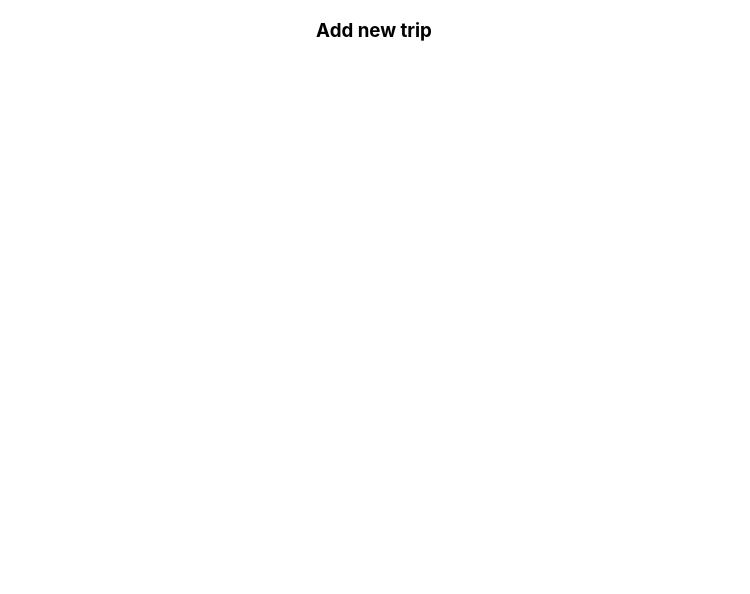
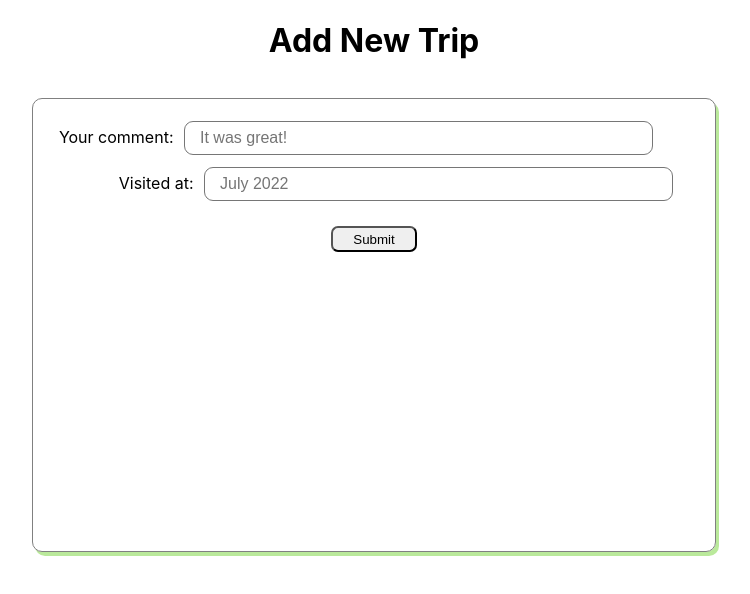
Before and after one commit to shnatya/park-search, a React (Create React App) app in the folder client/: page /add-new-trip in a window 1280 px wide. Shown: the top 594 px of the page, without its empty margins (266-1016 px from the left). Built offline with nearby package versions, Linux system fonts and the light colour scheme; no server answers.

Commit message:
Add New Trip Form, still work

```diff
--- a/client/src/App.css
+++ b/client/src/App.css
@@ -49,6 +49,11 @@
   position: relative;
 }
 
+.div-input-order {
+  float: right;
+  margin-right: 20px;
+}
+
 .errors {
   display: inline-block;
   text-align: left;
@@ -81,6 +86,30 @@
 
 .input {
   margin:5px;
+}
+
+.input-trip{
+  border-style: solid;
+  border-width: 1px;
+  border-radius: 9px;
+  height: 30px;
+  width: 450px;
+  text-align: left;
+  margin: 6px;
+  font-size: 16px;
+  padding-left: 15px;
+}
+
+.new-trip-form {
+  text-align: center;
+  border: grey solid 1px;
+  padding: 1rem;
+  width: 650px;
+  height: 420px;
+  display: inline-grid;
+  margin: 1rem 2rem;
+  box-shadow: 3px 4px #bae99b;
+  border-radius: 10px;
 }
 
 .read-more {
--- a/client/src/App.js
+++ b/client/src/App.js
@@ -113,7 +113,7 @@ function App() {
                     handleAddTrip={handleAddTrip}/> } />
             <Route path="/read-more" element={<ReadMore facility={readAboutThisFacility}/>}/>
             <Route path="/trips" element={<MyTrips />}/>
-            <Route path="/add-new-trip" element={<NewFormTrip facility={wantToAddFacilityToTrips}/>}/>
+            <Route path="/add-new-trip" element={<NewFormTrip user={user} facility={wantToAddFacilityToTrips}/>}/>
             <Route path="/" element={<Intro />} />
             <Route path="*" element={<Intro />} />
         </Routes>
--- a/client/src/Trips/NewFormTrip.js
+++ b/client/src/Trips/NewFormTrip.js
@@ -1,15 +1,55 @@
 import React from "react";
+import { useState } from "react";
 
 
 
 function NewFormTrip({facility}) {
+    const [newTrip, setNewTrip] = useState({
+        comment: "",
+        visited_at: "",
+        review: 0,
+
+    })
+
+    function handleInput(event) {
+        setNewTrip({
+            ...newTrip,
+            [event.target.name]: event.target.value
+        })
+    }
+    function handleSubmit() {
+
+    }
 
     return (
-        <div>
-            <h3>Add new trip</h3>
-            <h5>{facility.name}</h5>
-        </div>
+        <>
+            <h1>Add New Trip</h1>
+            <div className="new-trip-form">
+                <form onSubmit={handleSubmit}>
+                    <div className="div-input-order">
+                        <h4>{facility.name}</h4>
+                    </div>
+                    <div className="div-input-order">
+                        <label htmlFor="type" className="label">Your comment: </label>
+                        <input type="text" id="type" name="type_species" value={newTrip.comment} onChange={handleInput} className="input-trip"
+                            placeholder="It was great!" />
+                    </div>
+                    <div className="div-input-order">
+                        <label htmlFor="type" className="label">Visited at: </label>
+                        <input type="text" id="type" name="type_species" value={newTrip.visited_at} onChange={handleInput} className="input-trip"
+                            placeholder="July 2022" />
+                    </div>
+
+                    <div>
+                        <button className="button-login" type="submit">Submit</button>
+                    </div>
+
+                </form>
+
+            </div>
+        </>
     )
+
 }
 
 export default NewFormTrip
```
